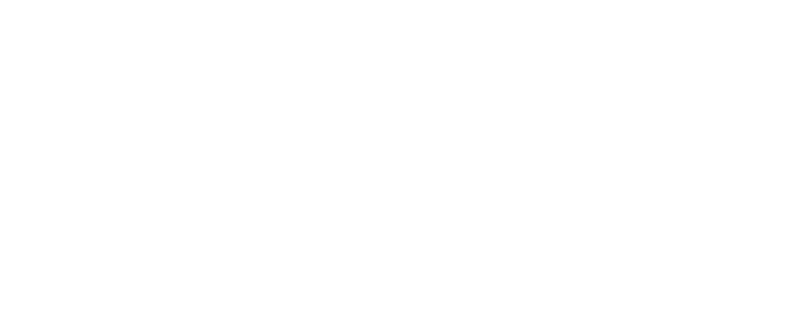
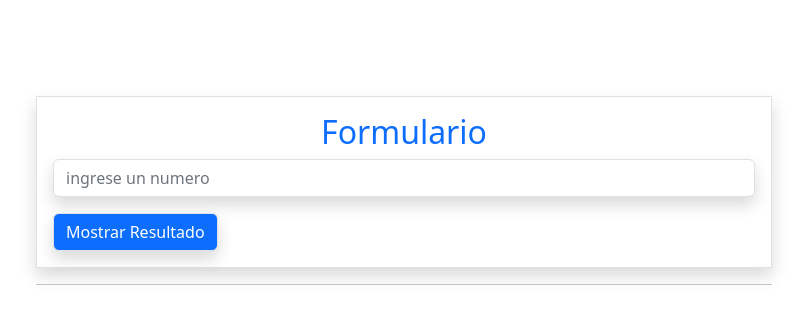
Before and after one commit to Leonardoih/EjerciciosJavaScript, a website: page index.html in a window 1280 px wide. Shown: the whole page, without its empty margins (236-1043 px from the left). Drawn offline with nearby package versions, Linux system fonts and the light colour scheme.

Commit message:
3 commit

```diff
--- /dev/null
+++ b/ejercicio4.js
@@ -0,0 +1,11 @@
+numbersArray = [];
+const agregar = () => {
+	const getNumber = parseInt(document.getElementById('number').value);
+	if (getNumber != "") {
+		numbersArray.push(getNumber);
+	} else {
+		console.log('ingresa un valor valido');
+	}
+
+	console.log(numbersArray);
+};
--- a/index.html
+++ b/index.html
@@ -4,11 +4,58 @@
   <meta charset="UTF-8">
   <meta http-equiv="X-UA-Compatible" content="IE=edge">
   <meta name="viewport" content="width=device-width, initial-scale=1.0">
-  <title>Document</title>
+  <link href="https://cdn.jsdelivr.net/npm/bootstrap@5.2.1/dist/css/bootstrap.min.css" rel="stylesheet" integrity="sha384-iYQeCzEYFbKjA/T2uDLTpkwGzCiq6soy8tYaI1GyVh/UjpbCx/TYkiZhlZB6+fzT" crossorigin="anonymous">
+</head>
+  <title>Ejercicios nuevos</title>
 </head>
 <body>
-  <script type="text/javascript"  src="ejercicio1.js">
 
-  </script>
+
+  <!-- <div class="container mt-5">
+
+    <div class="row">
+        <div class="col-8 offset-2">
+            <form id="formulario" class="p-3 mt-5 shadow border">
+                <h2 class="text-center text-primary">Formulario</h2>
+
+            <input id="nombre" class="form-control my-2 shadow border" type="text" placeholder="ingrese su nombre">
+
+            <input id="edad" class="form-control my-2 shadow border" type="text" placeholder="ingrese su edad">
+
+            <button class="btn btn-primary mt-2 shadow border" type="submit">MOSTRAR DATOS</button>
+            </form>
+            <hr>
+
+            <h3 id="respuesta" class="text-center fw-light">
+
+            </h3>
+        </div>
+    </div>
+</div> -->
+<div class="container mt-5">
+
+  <div class="row">
+      <div class="col-8 offset-2">
+          <form id="formulario" class="p-3 mt-5 shadow border">
+              <h2 class="text-center text-primary">Formulario</h2>
+
+          <input id="number" class="form-control my-2 shadow border" type="number" placeholder="ingrese un numero">
+
+          <!-- <input id="edad" class="form-control my-2 shadow border" type="text" placeholder="ingrese su edad"> -->
+
+          <button id="boton" class="btn btn-primary mt-2 shadow border" type="reset" onclick="agregar();">Mostrar Resultado</button>
+          </form>
+          <hr>
+
+          <h3 id="resultado" class="text-center fw-light">
+
+
+          <h3 id="respuesta" class="text-center fw-light">
+
+          </h3>
+      </div>
+  </div>
+</div>
+  <script type="text/javascript" src="ejercicio4.js"></script>
 </body>
 </html>
```
Also changed, not shown: ejercicio3.js (renamed from bucle1.js).
